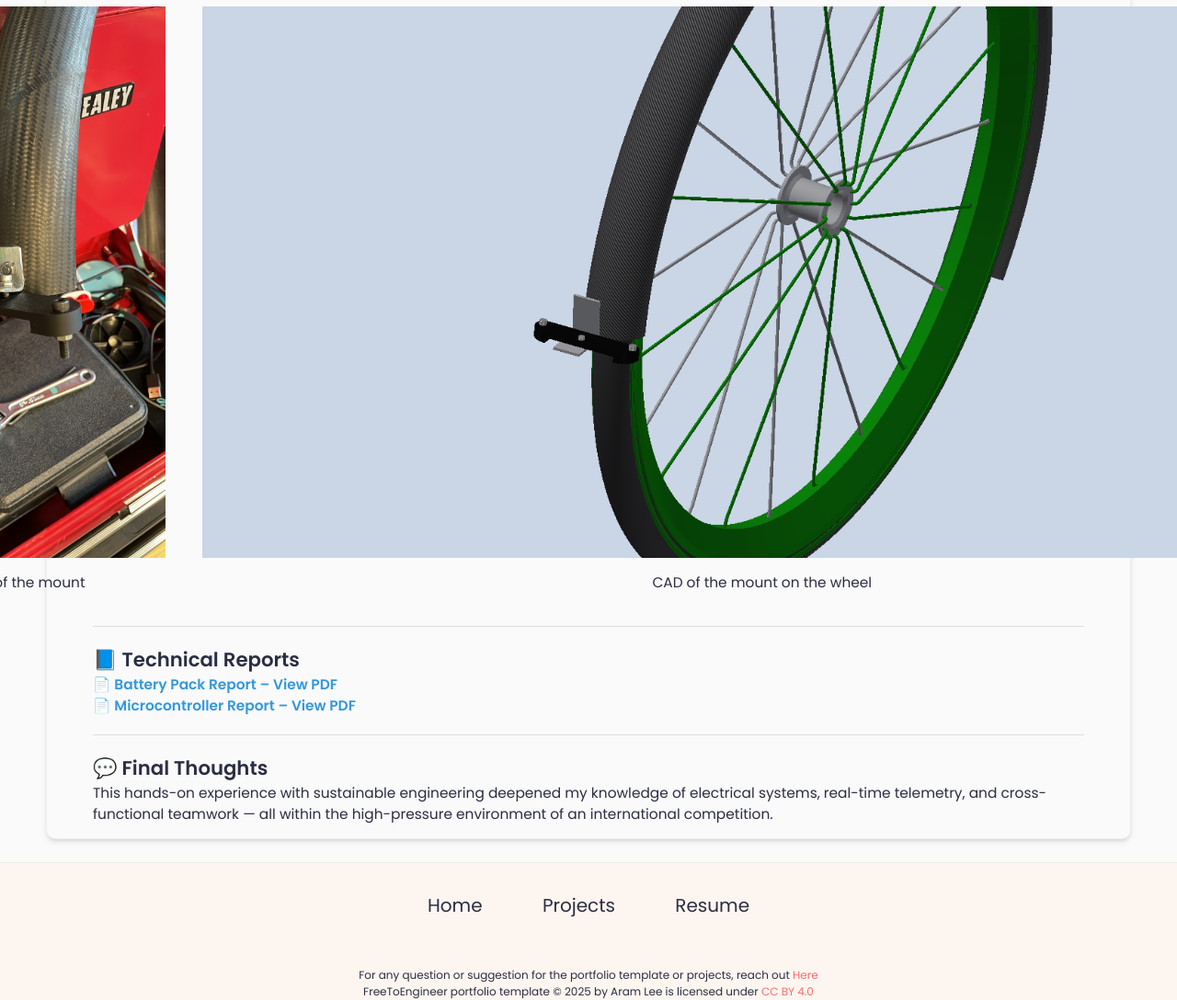
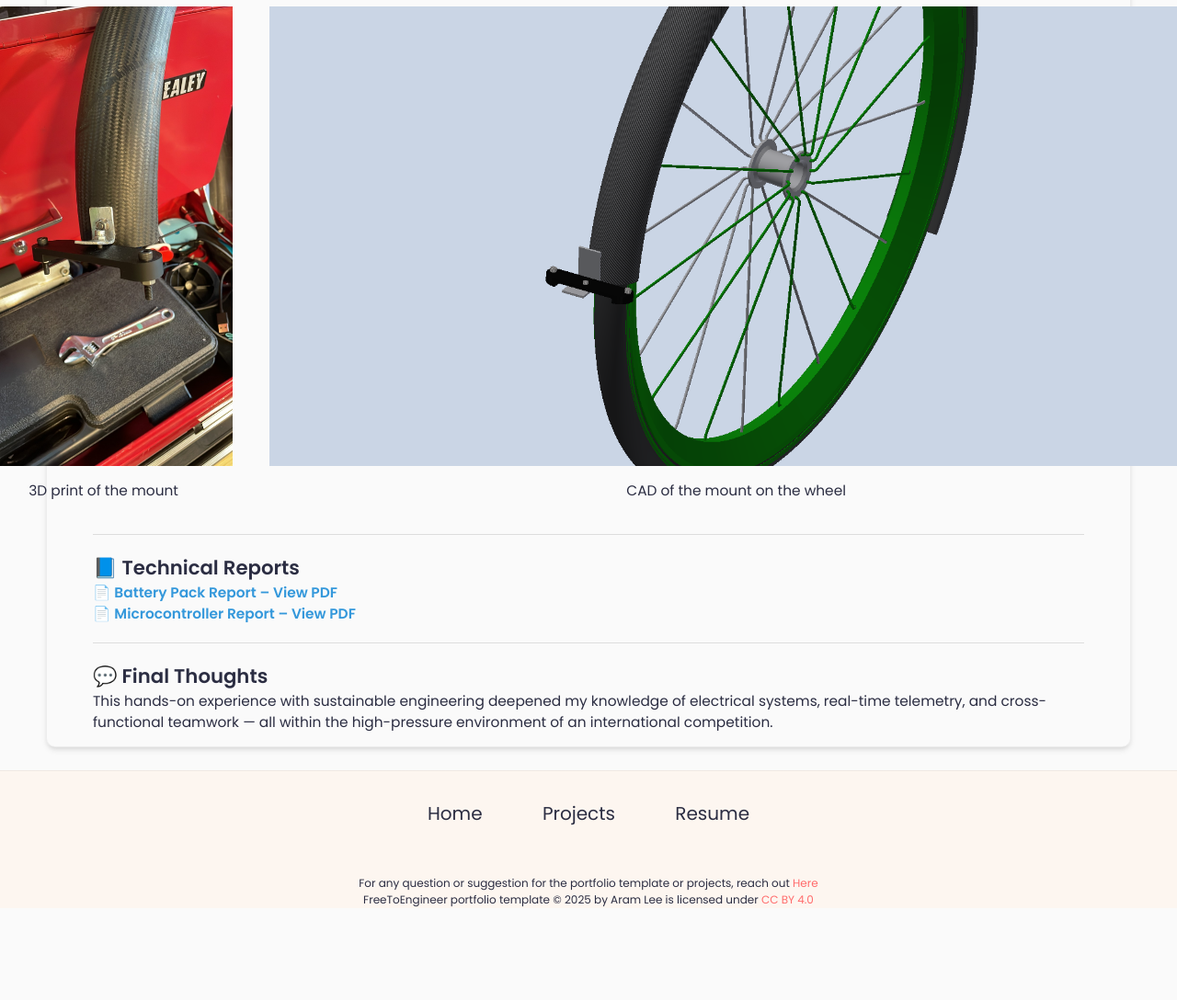
Before and after one commit to elliotroutier/elliot_portfolio, a Jekyll site: the page built from _projects/GBR/index.md, in a window 1280 px wide. Shown: the part 1899-2987 px from the top of the page at 92% size. Built offline with Jekyll 4.4.1, drawn with Linux system fonts in a browser that asks for light colours; after the commit the page ends 2887 px from its top, so only the background shows below that.

Commit message:
Update index.md

```diff
--- a/_projects/GBR/index.md
+++ b/_projects/GBR/index.md
@@ -42,11 +42,11 @@ As a Powertrain Engineer for Green Bath Racing, I helped design and optimise sys
 <iframe src="/assets/documents/mudgard_mounting2-1.pdf" width="100%" height="600"></iframe>
 <div style="display: flex; justify-content: center; gap: 40px; align-items: flex-start;">
   <div style="text-align: center;">
-    <img src="/assets/documents/3D_print.jpg" style="height: 600px; object-fit: cover;" alt="3D print of the mount">
+    <img src="/assets/documents/3D_print.jpg" style="height: 500px; object-fit: cover;" alt="3D print of the mount">
     <p style="margin-top: 8px;">3D print of the mount</p>
   </div>
   <div style="text-align: center;">
-    <img src="/assets/documents/wheel_assembly.png" style="height: 600px; object-fit: cover;" alt="CAD of the mount on the wheel">
+    <img src="/assets/documents/wheel_assembly.png" style="height: 500px; object-fit: cover;" alt="CAD of the mount on the wheel">
     <p style="margin-top: 8px;">CAD of the mount on the wheel</p>
   </div>
 </div>
```
